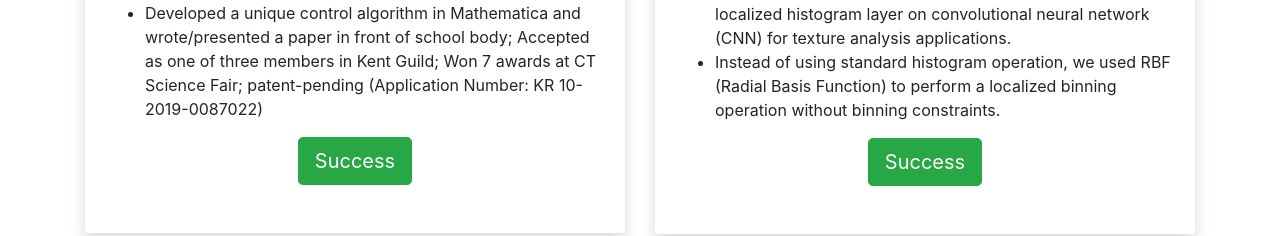
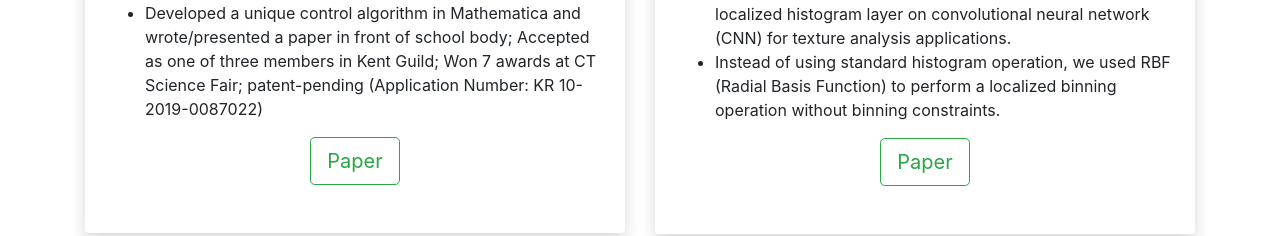
Before and after one commit to hashirshoaeb/home, a React (Create React App) app: page / in a window 1280 px wide. Shown: the part 1840-2076 px from the top of the page. Built offline with nearby package versions, Linux system fonts and the light colour scheme; no server answers.

Commit message:
Update ExperienceCard.jsx

```diff
--- a/src/components/home/ExperienceCard.jsx
+++ b/src/components/home/ExperienceCard.jsx
@@ -29,8 +29,8 @@ const ExperienceCard = ({data}) => {
                         </ul>
                     <div>
                     </div>
-                    <Button variant="success" size="lg">
-                      Success
+                    <Button variant="outline-success" size="lg">
+                      Paper
                     </Button>{' '}
                 </Card.Body>
             </Card>
```
